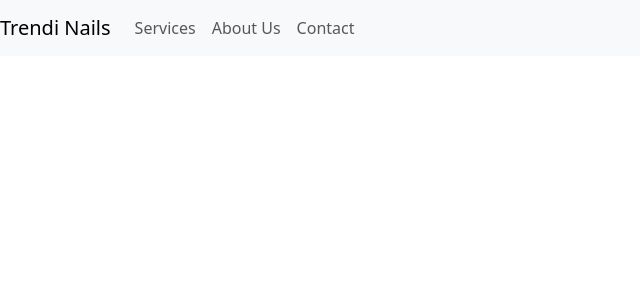
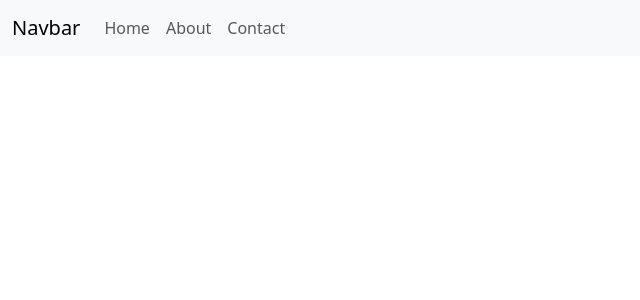
Before and after one commit to NotRichieNguyen/business-website, a React (Create React App) app: page / in a window 1280 px wide. Shown: the top 300 px of the page, without its empty margins (0-640 px from the left). Built offline with nearby package versions, Linux system fonts and the light colour scheme.

Commit message:
Update navbar to bootstrap navbar

```diff
--- a/src/components/Navbar.js
+++ b/src/components/Navbar.js
@@ -1,21 +1,38 @@
 import React from 'react';
-import { Navbar, Nav } from 'react-bootstrap';
 import { Link } from 'react-router-dom';
 
 function NavigationBar() {
-    return (
-    <Navbar bg="light" expand="lg">
-        <Navbar.Brand as={Link} to="/">Trendi Nails</Navbar.Brand>
-        <Navbar.Toggle aria-controls="basic-navbar-nav" />
-        <Navbar.Collapse id="basic-navbar-nav">
-        <Nav className="ml-auto">
-            <Nav.Link as={Link} to="/services">Services</Nav.Link>
-            <Nav.Link as={Link} to="/about">About Us</Nav.Link>
-            <Nav.Link as={Link} to="/contact">Contact</Nav.Link>
-        </Nav>
-        </Navbar.Collapse>
-    </Navbar>
-    );
-};
+return (
+<nav className="navbar navbar-expand-lg bg-body-tertiary">
+    <div className="container-fluid">
+    <Link className="navbar-brand" to="/">Navbar</Link>
+    <button
+        className="navbar-toggler"
+        type="button"
+        data-bs-toggle="collapse"
+        data-bs-target="#navbarNav"
+        aria-controls="navbarNav"
+        aria-expanded="false"
+        aria-label="Toggle navigation"
+    >
+        <span className="navbar-toggler-icon"></span>
+    </button>
+    <div className="collapse navbar-collapse" id="navbarNav">
+        <ul className="navbar-nav">
+        <li className="nav-item">
+            <Link className="nav-link" to="/">Home</Link>
+        </li>
+        <li className="nav-item">
+            <Link className="nav-link" to="/about">About</Link>
+        </li>
+        <li className="nav-item">
+            <Link className="nav-link" to="/contact">Contact</Link>
+        </li>
+        </ul>
+    </div>
+    </div>
+</nav>
+);
+}
 
 export default NavigationBar;
```
